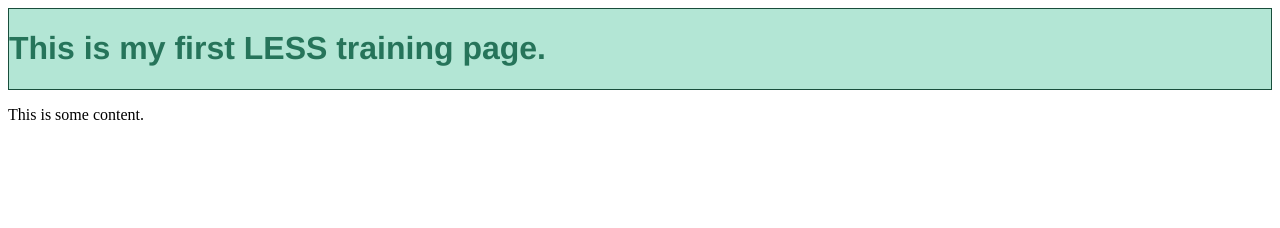
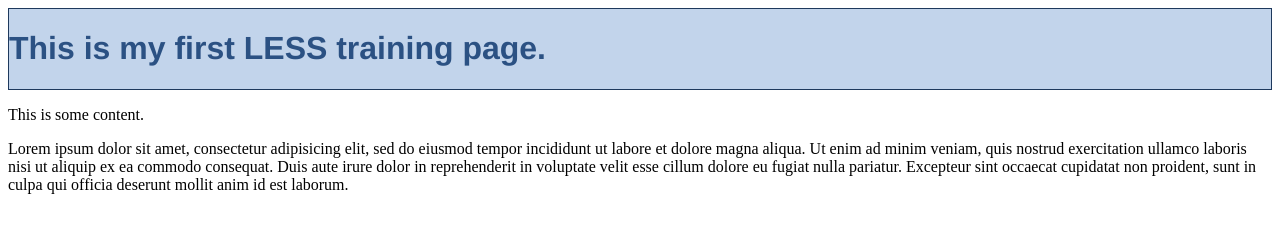
Before and after one commit to pavlorenc/less-project, a plain HTML site: page index.html in a window 1280 px wide. Drawn offline with Linux system fonts and the light colour scheme.

Commit message:
lorem added

```diff
--- a/index.html
+++ b/index.html
@@ -19,6 +19,7 @@
     <p>
       This is some content.
     </p>
+    <p class="lorem">Lorem ipsum dolor sit amet, consectetur adipisicing elit, sed do eiusmod tempor incididunt ut labore et dolore magna aliqua. Ut enim ad minim veniam, quis nostrud exercitation ullamco laboris nisi ut aliquip ex ea commodo consequat. Duis aute irure dolor in reprehenderit in voluptate velit esse cillum dolore eu fugiat nulla pariatur. Excepteur sint occaecat cupidatat non proident, sunt in culpa qui officia deserunt mollit anim id est laborum.</p>
   </main>
   </body>
 </html>
--- a/style/style.less
+++ b/style/style.less
@@ -1,8 +1,8 @@
-@baseColor: #26745A;
+@primaryColor: #2B5183;
 
 header {
   font-family: Helvetica, Arial, sans-serif;
-  background-color: lighten(@baseColor, 50%);
-  border: 1px solid darken(@baseColor, 10%);
-  color: @baseColor;
+  background-color: lighten(@primaryColor, 50%);
+  border: 1px solid darken(@primaryColor, 10%);
+  color: @primaryColor;
 }
```
Also changed, not shown: style/style.css.
